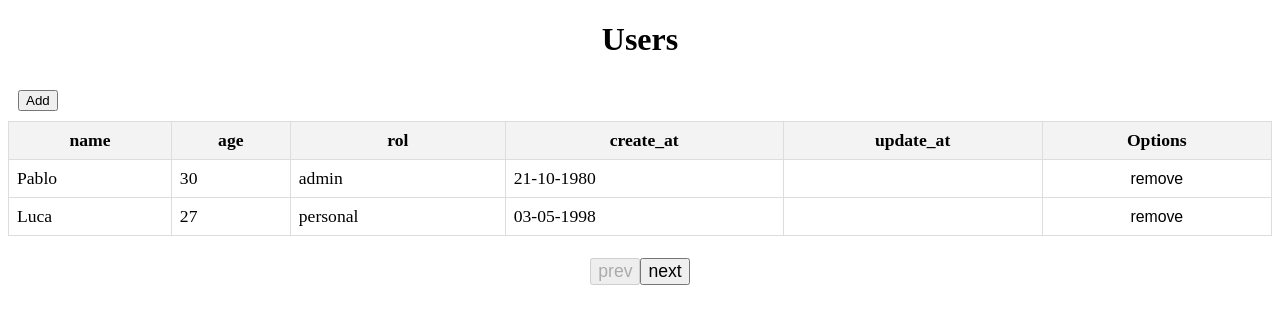
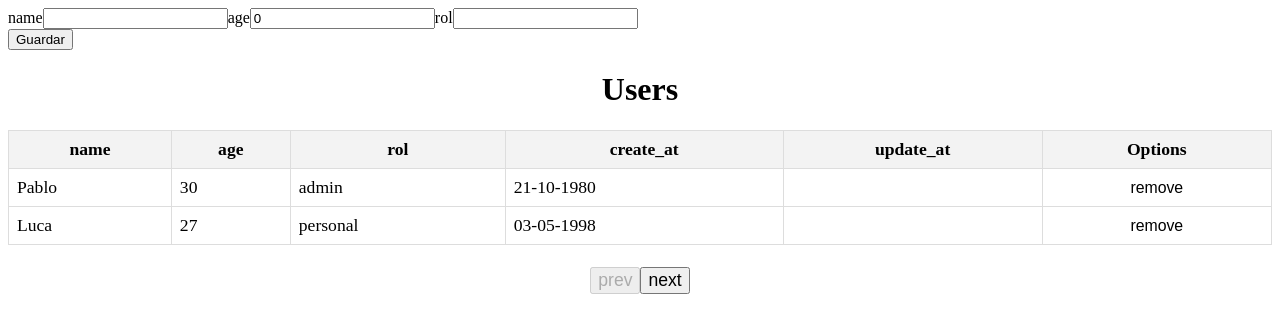
Before and after one commit to AlfonsoG-dev/TableState, a React (Vite) app: page / in a window 1280 px wide. Shown: the top 332 px of the page. Built offline with nearby package versions, Linux system fonts and the light colour scheme.

Commit message:
refactor: add form to include more users

```diff
--- a/src/App.tsx
+++ b/src/App.tsx
@@ -1,6 +1,17 @@
+// Dependencies
+import { useState, ChangeEvent, FormEvent } from 'react'
+
+// Components
+import TableComponent from './Page/Components/TableComponent'
+import FormComponent from './Page/Components/FormComponent'
+
+// Hooks
 import useTableState from './Hooks/TableDataHook'
-import TableComponent from './Page/Components/TableComponent'
+
+// Data
 import USER_LIST, {User} from "./Types/UserType"
+
+// Styles
 import './Styles/App.css'
 
 function App() {
@@ -10,21 +21,36 @@ function App() {
         handleNext, handlePrev, addElement
     } = useTableState<User>(USER_LIST)
     const elements = getElements(offset, limit)
-    function handleAddUser() {
-        const u: User = {
-            id_pk: USER_LIST.length+1,
-            name: 'Alvaro',
-            age: 30,
-            rol: 'admin',
-            create_at: new Date(Date.now()).toLocaleDateString(),
-            update_at: null
-        }
-        addElement(u)
+    const [searched, setSearched] = useState<User>({
+        id_pk: USER_LIST.length+1,
+        name: '',
+        age: 0,
+        rol: '',
+        create_at: new Date(Date.now()).toLocaleDateString(),
+        update_at: null
+    })
+    function handleChange(e: ChangeEvent<HTMLInputElement>) {
+        e.preventDefault()
+        const {name, value} = e.target
+        setSearched((prev: User): User => ({
+            ...prev,
+            [name]: value
+        }))
+    }
+    function handleAddUser(e: FormEvent) {
+        e.preventDefault()
+        alert("Success operation")
+        addElement(searched)
     }
     return(
         <div className='container'>
+            <FormComponent
+                element={searched}
+                ignore={['id_pk', 'create_at', 'update_at']}
+                changeHandler={handleChange}
+                submitHandler={handleAddUser}
+            />
             <h1>Users</h1>
-            <button className='btn-add' onClick={handleAddUser}>Add</button>
             <TableComponent<User> elements={elements} ignore={['id_pk']}/>
             <div className='options'>
                 <button onClick={handlePrev} disabled={offset === 0}>prev</button>
--- a/src/Hooks/TableDataHook.ts
+++ b/src/Hooks/TableDataHook.ts
@@ -1,7 +1,7 @@
 import { useState } from "react"
 const DEFAULT_LIMIT: number = 2
 export default function useTableState<T>(listT: Array<T>) {
-    const [elements, setElements] = useState<Array<T>>(listT)
+    const [elements, setElements] = useState<T[]>(listT)
     const [limit, setLimit] = useState(DEFAULT_LIMIT)
     const [offset, setOffset] = useState(0)
 
--- /dev/null
+++ b/src/Page/Components/FormComponent.tsx
@@ -0,0 +1,45 @@
+import {ChangeEventHandler, FormEventHandler} from "react"
+interface Props<T> {
+    element: T
+    ignore: string[],
+    changeHandler: ChangeEventHandler<HTMLInputElement>
+    submitHandler: FormEventHandler
+}
+export default function FormComponent<T extends Object>({element, ignore, changeHandler, submitHandler}: Props<T>) {
+    function getData() {
+        const data = Object.entries(element)
+        let keys = []
+        let values = []
+        for(let d of data) {
+            if(!ignore.includes(d[0])) {
+                keys.push(d[0])
+                values.push(d[1])
+            }
+        }
+        return {
+            keys,
+            values
+        }
+    }
+    return(
+        <form className='form-container' onSubmit={submitHandler}>
+            {
+                getData().keys.map((k, i) => (
+                    <label key={i}>
+                        {k}
+                        <input
+                            key={k}
+                            type={typeof getData().values[i]}
+                            name={k}
+                            defaultValue={getData().values[i]}
+                            onChange={changeHandler}
+                        />
+                    </label>
+                ))
+            }
+            <div className='btn-options'>
+                <button type="submit">Guardar</button>
+            </div>
+        </form >
+    )
+}
```
